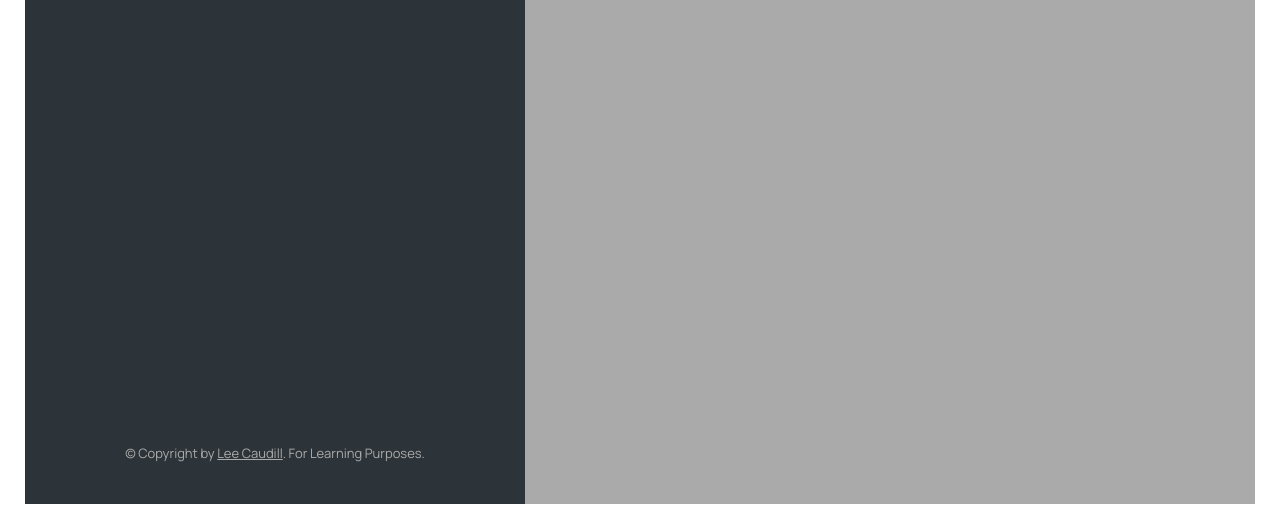
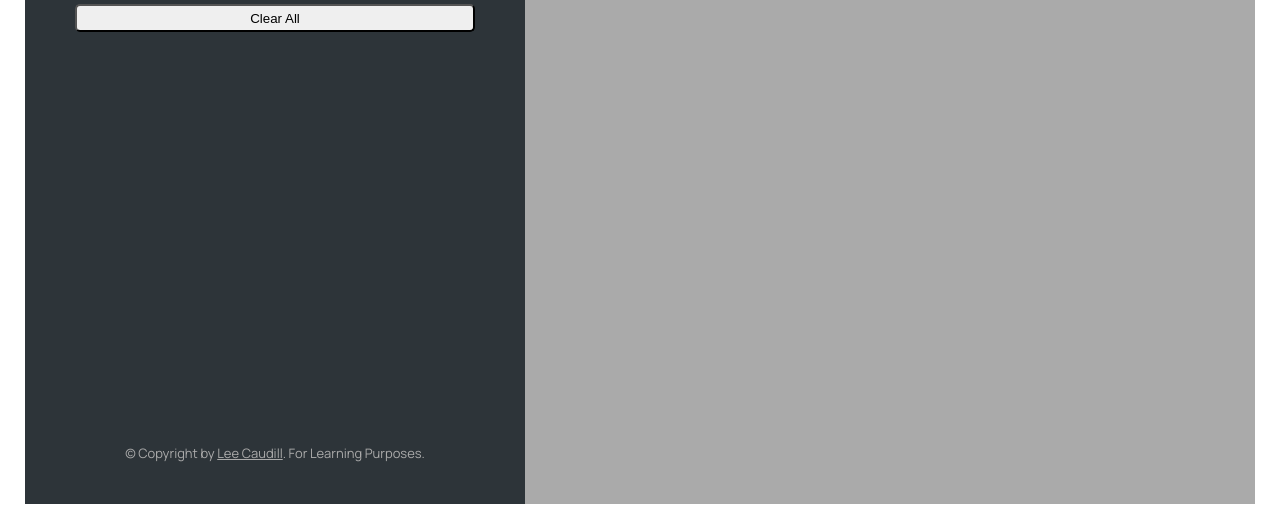
Before and after one commit to LC64/MapNotes, a plain HTML site: page index.html in a window 1280 px wide. Shown: the part 271-800 px from the top of the page. Drawn offline with nearby package versions, Linux system fonts and the light colour scheme.

Commit message:
added clear button

```diff
--- a/index.html
+++ b/index.html
@@ -36,6 +36,7 @@
   <body>
     <div class="sidebar">
       <img src="img/MapNotes-logos_white.png" alt="Logo" class="logo" />
+      <button class="clear">Clear All</button>
 
       <ul class="workouts">
         <form class="form hidden">
--- a/script.js
+++ b/script.js
@@ -84,6 +84,7 @@ const inputDistance = document.querySelector('.form__input--distance');
 const inputDuration = document.querySelector('.form__input--duration');
 const inputCadence = document.querySelector('.form__input--cadence');
 const inputElevation = document.querySelector('.form__input--elevation');
+const clear = document.querySelector('.clear');
 
 class App {
   #map;
@@ -102,6 +103,7 @@ class App {
     form.addEventListener('submit', this._newWorkout.bind(this));
     inputType.addEventListener('change', this._toggleElevationField);
     containerWorkouts.addEventListener('click', this._moveToPopup.bind(this));
+    clear.addEventListener('click', this.reset.bind(this));
   }
 
   //
@@ -327,6 +329,7 @@ class App {
       this._renderWorkout(work);
     });
   }
+
   reset() {
     localStorage.removeItem('workouts');
     location.reload();
--- a/style.css
+++ b/style.css
@@ -53,6 +53,11 @@ a:visited {
   height: 20rem;
   align-self: center;
   margin-bottom: 2rem;
+}
+
+.clear {
+  height: 4rem;
+  border-radius: 5px;
 }
 
 .workouts {
```
